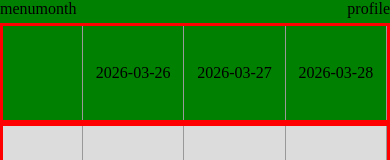
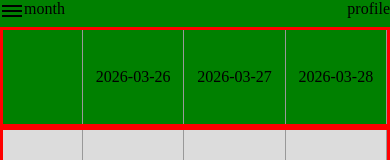
Before and after one commit to speedy-rb/pulse, a React (Vite) app in the folder frontend/: page / in a window 390 px wide. Shown: the top 160 px of the page. Built offline with nearby package versions, Linux system fonts and the light colour scheme.

Commit message:
Add hamburger icon

```diff
--- a/frontend/src/components/Myapp.jsx
+++ b/frontend/src/components/Myapp.jsx
@@ -27,7 +27,11 @@ function Myapp() {
       <div className={styles.header}>
         <div className={styles.appHeader}>
           <div className={styles.appHeaderLeft}>
-            <div>menu</div>
+            <div className={styles.hamburger}>
+              <div></div>
+              <div></div>
+              <div></div>
+            </div>
             <div>month</div>
           </div>
           <div className={styles.appHeaderRight}>
--- a/frontend/src/components/Myapp.module.css
+++ b/frontend/src/components/Myapp.module.css
@@ -23,6 +23,22 @@
     display: flex;
 }
 
+.hamburger {
+    width: 24px;
+    /* height: 18px; */
+    padding: 5px 2px;
+    gap: 3px;
+    display: flex;
+    flex-direction: column;
+    cursor: pointer;
+}
+
+.hamburger > div {
+    width: 100%;
+    height: 2px;
+    background: black;
+}
+
 .entityLabelHeader {
     display: flex;
 }
```
